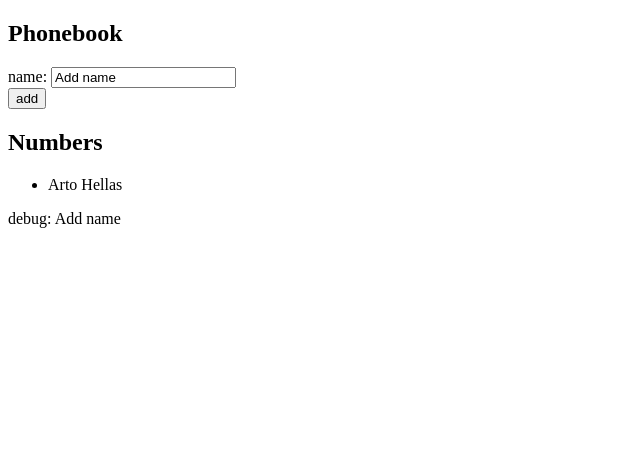
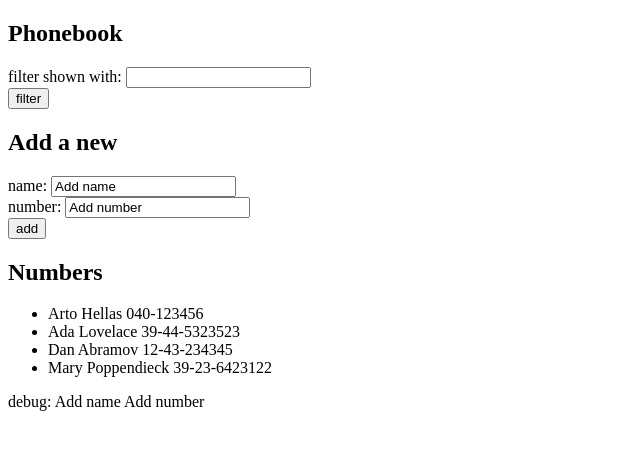
Before and after one commit to rossbickmore/phonebook, a React (Create React App) app: page / in a window 1280 px wide. Shown: the top 450 px of the page, without its empty margins (0-640 px from the left). Built offline with nearby package versions, Linux system fonts and the light colour scheme.

Commit message:
completed step 5

```diff
--- a/src/App.js
+++ b/src/App.js
@@ -2,38 +2,61 @@ import React, { useState } from 'react'
 import Note from './Note'
 
 const App = () => {
-  const [ persons, setPersons] = useState([
-    { name: 'Arto Hellas'}
+  const [persons, setPersons] = useState([
+    { name: 'Arto Hellas', number: '040-123456' },
+    { name: 'Ada Lovelace', number: '39-44-5323523' },
+    { name: 'Dan Abramov', number: '12-43-234345' },
+    { name: 'Mary Poppendieck', number: '39-23-6423122' }
   ])
+
   const [ newName, setNewName ] = useState('Add name')
-
+  const [ newNumber, setNewNumber ] = useState('Add number')
+  const [ newFilter, setNewFilter] = useState('')
   const rows = () => persons.map(person =>
     <Note
       name={person.name}
+      number={person.number}
       />
   )
 
-  /* addName function that changes the state by adding a name to persons*/
+  const handleFilterChange = (event) => {
+    console.log(event.target.value)
+    setNewFilter(event.target.value)
+  }
+
+  const filterPersons = (event) => {
+    event.preventDefault()
+    const filt = person => person.name === newFilter
+    setPersons(persons.filter(filt))
+  }
+
 
   const handleNameChange = (event) => {
     console.log(event.target.value)
     setNewName(event.target.value)
   }
 
-  const addName = (event) => {
+  const handleNumberChange = (event) => {
+    console.log(event.target.value)
+    setNewNumber(event.target.value)
+  }
+
+  const addDetail = (event) => {
     event.preventDefault()
     const noteObject = {
       name: newName,
+      number: newNumber,
       id: persons.length + 1,
     }
 
     const contain = person => person.name === newName
 
     if (persons.some(contain)) {
-      window.alert(newName + ' is already added to phonebook');
+      window.alert(`${newName} is already added to phonebook`);
     } else {
       setPersons(persons.concat(noteObject))
       setNewName('')
+      setNewNumber('')
     }
 
   }
@@ -41,21 +64,35 @@ const App = () => {
   return (
     <div>
       <h2>Phonebook</h2>
-      <form onSubmit={addName}>
+      <form onSubmit={filterPersons}>
+        <div>
+        filter shown with: <input defaultValue={newFilter} onChange={handleFilterChange} />
+        </div>
+        <div>
+          <button type="submit">filter</button>
+        </div>
+      </form>
+      <h2>Add a new</h2>
+      <form onSubmit={addDetail}>
         <div>
           name: <input defaultValue={newName} onChange={handleNameChange} />
+        </div>
+        <div>
+          number: <input defaultValue={newNumber} onChange={handleNumberChange} />
         </div>
         <div>
           <button type="submit">add</button>
         </div>
       </form>
-      <h2>Numbers</h2>
+        <h2>Numbers</h2>
         <div>
           <ul>
             {rows()}
           </ul>
         </div>
-      <div>debug: {newName}</div>
+
+
+      <div>debug: {newName} {newNumber}</div>
     </div>
   )
 }
```
